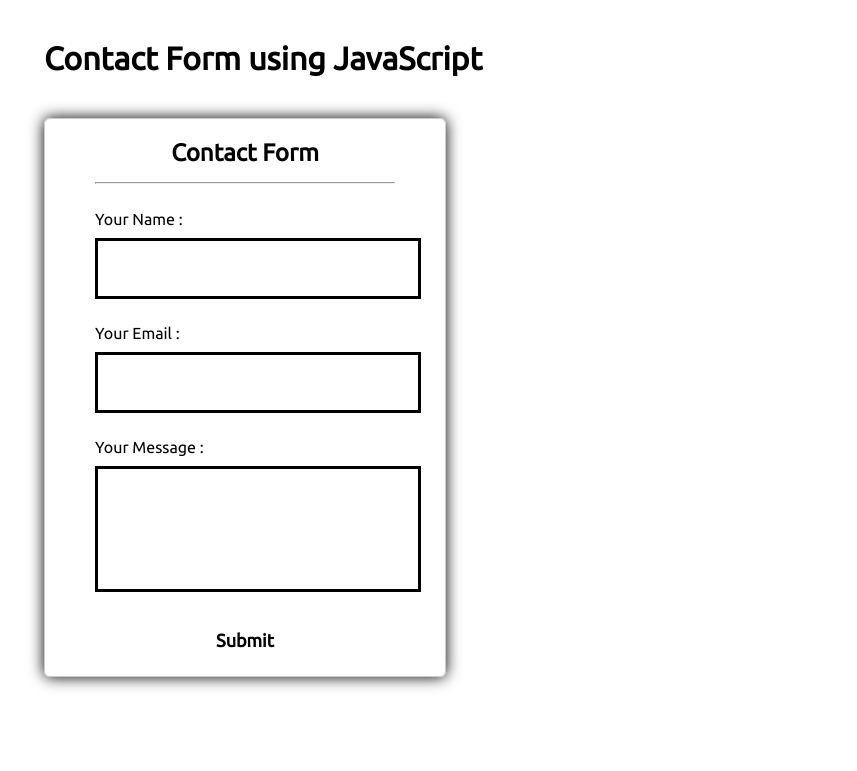
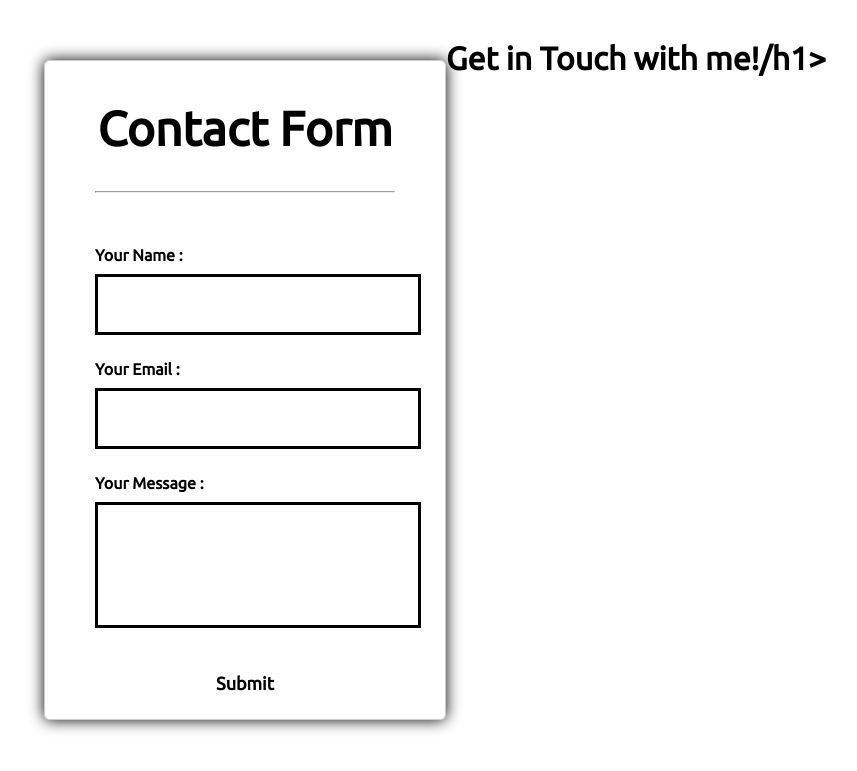
Before and after one commit to qbauer82/qbauer82.github.io, a Jekyll site: the page demo.html, which Jekyll copies as it is, in a window 1280 px wide. Shown: the top 771 px of the page, without its empty margins (181-1038 px from the left). Built offline with Jekyll 4.4.1, drawn with Linux system fonts in a browser that asks for light colours.

Commit message:
Update demo.html

```diff
--- a/demo.html
+++ b/demo.html
@@ -1,12 +1,12 @@
 <!DOCTYPE html>
 <html>
 <head>
-<title>Contact Form using JavaScript</title> <!-- Include CSS file here -->
+<title>Contact</title> <!-- Include CSS file here -->
 <link href="css/form.css" rel="stylesheet">
 </head>
 <body>
 <div id="main">
-<h1>Contact Form using JavaScript</h1>
+<h1>Get in Touch with me!/h1>
 <div id="form_sample"></div> <!-- Include JS file here -->
 <script src="form.js"></script>
 </div>
```
